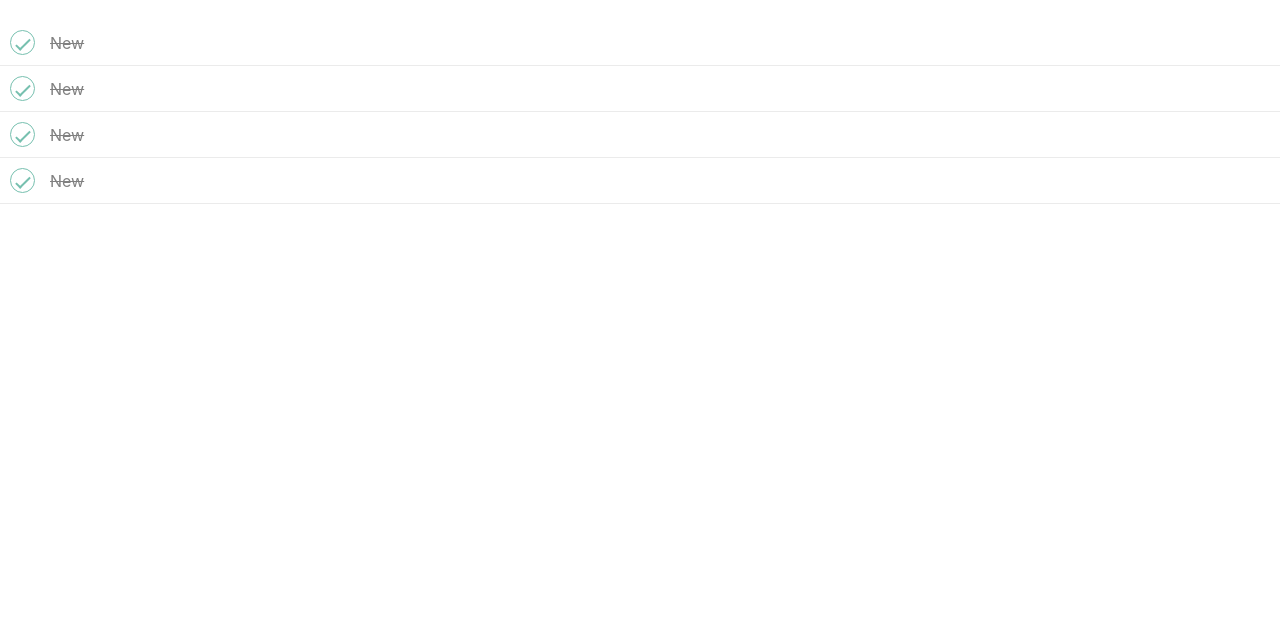
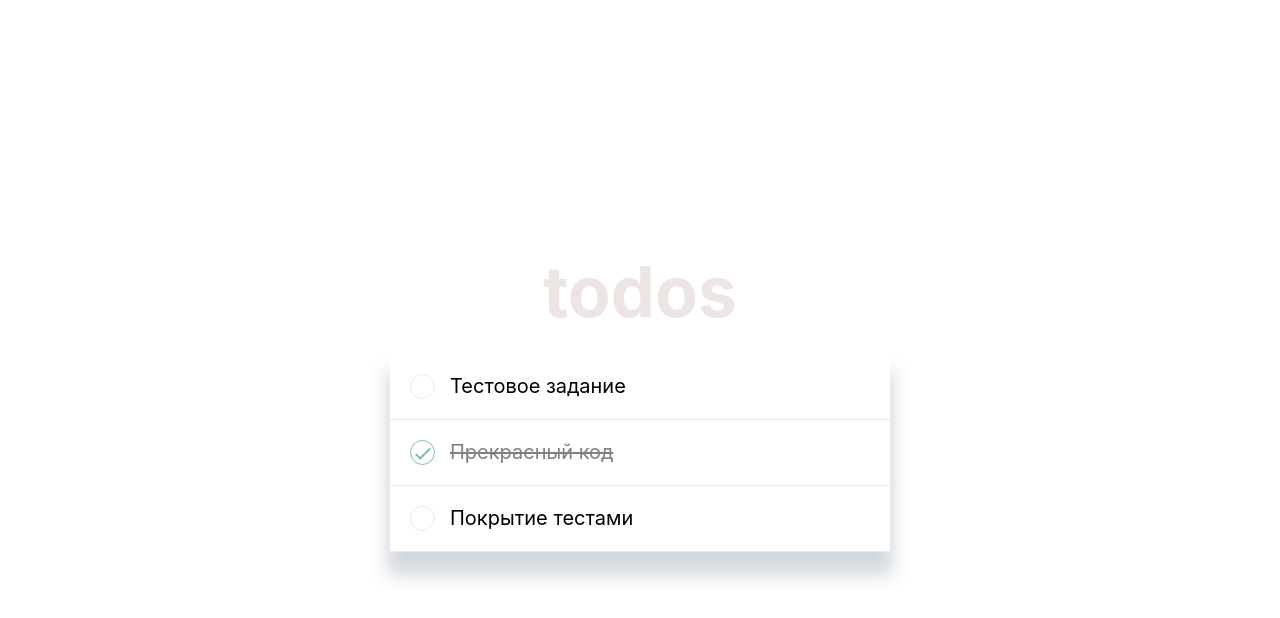
Before and after one commit to Devmidorka/Mindbox, a React (Create React App) app: page / in a window 1280 px wide. Shown: the top 618 px of the page. Built offline with nearby package versions, Linux system fonts and the light colour scheme.

Commit message:
TodoList component

```diff
--- a/src/App.js
+++ b/src/App.js
@@ -1,13 +1,10 @@
 import React from 'react';
-import TodoItem from "./components/TodoItem";
+import TodoList from "./components/TodoList";
 
 const App = () => {
     return (
-        <div style={{marginTop:'20px'}}>
-           <TodoItem/>
-           <TodoItem/>
-           <TodoItem/>
-           <TodoItem/>
+        <div className={'app'}>
+           <TodoList/>
         </div>
     );
 };
--- /dev/null
+++ b/src/assets/_app.scss
@@ -0,0 +1,6 @@
+.app{
+  min-height:100vh;
+  display:flex;
+  flex-direction:column;
+  justify-content:center;
+}
--- a/src/assets/_todoItem.scss
+++ b/src/assets/_todoItem.scss
@@ -1,8 +1,8 @@
 .todoItem{
   display:flex;
   align-items:center;
-  padding:10px;
-
+  padding:20px;
+  font-size:20px;
   border-bottom:1px solid #ebebeb;
   .todoTitle{
     margin-left:15px;
--- /dev/null
+++ b/src/assets/_todoList.scss
@@ -0,0 +1,15 @@
+.todo{
+  width:500px;
+  margin:0 auto;
+  h1{
+    text-align:center;
+    color:#ede4e4;
+    margin-bottom: 20px;
+    font-size: 70px;
+  }
+  .todoList{
+    -webkit-box-shadow: 0 20px 17px 3px rgba(34, 60, 80, 0.2);
+    -moz-box-shadow: 0 20px 17px 3px rgba(34, 60, 80, 0.2);
+    box-shadow: 0 20px 17px 3px rgba(34, 60, 80, 0.2);
+  }
+}
--- a/src/components/Checkbox.jsx
+++ b/src/components/Checkbox.jsx
@@ -1,11 +1,10 @@
 import React, {useState} from 'react';
 
-const Checkbox = ({state, onChange}) => {
+const Checkbox = ({state, onChange, todoId}) => {
     const [isChecked, setIsChecked] = useState(state)
     function change(e){
         setIsChecked(e.target.checked)
-        console.log(onChange)
-        onChange(e.target.checked)
+        onChange(todoId, e.target.checked)
     }
 
     return (
--- a/src/components/TodoItem.jsx
+++ b/src/components/TodoItem.jsx
@@ -1,17 +1,11 @@
-import React, {useState} from 'react';
+import React from 'react';
 import Checkbox from "./Checkbox";
 
-const TodoItem = () => {
-    const [todo, setTodo] = useState({id: 0 , title: 'New', isCompleted: true})
-
-    function changeStatus (status){
-        setTodo({...todo, isCompleted: status})
-    }
-
+const TodoItem = ({id, title, isCompleted, changeStatus}) => {
     return (
         <div className={'todoItem'}>
-            <Checkbox state={todo.isCompleted} onChange={changeStatus}/>
-            <p className={`todoTitle ${todo.isCompleted ? 'completed' : ''}`}>{todo.title}</p>
+            <Checkbox state={isCompleted} onChange={changeStatus} todoId={id}/>
+            <p className={`todoTitle ${isCompleted ? 'completed' : ''}`}>{title}</p>
         </div>
     );
 };
--- /dev/null
+++ b/src/components/TodoList.jsx
@@ -0,0 +1,37 @@
+import React from 'react';
+import {useState} from "react";
+import TodoItem from "./TodoItem";
+
+const TodoList = () => {
+    const [todos, setTodos] = useState([
+        {id: 0, title: 'Тестовое задание', isCompleted: false},
+        {id: 1, title: 'Прекрасный код', isCompleted: true},
+        {id: 2, title: 'Покрытие тестами', isCompleted: false},
+    ])
+
+    function changeStatus (id, status){
+        setTodos(todos.map(todo =>
+            todo.id === id ? {...todo, isCompleted:status}  : todo
+        ))
+    }
+
+    return (
+        <div className={'todo'}>
+            <h1>todos</h1>
+            <div className={'todoList'}>
+                {todos.map (todo => {
+                    return <TodoItem
+                        id={todo.id}
+                        title={todo.title}
+                        isCompleted={todo.isCompleted}
+                        key={todo.id}
+                        changeStatus={changeStatus}
+                    />
+                })}
+            </div>
+        </div>
+
+    );
+};
+
+export default TodoList;
--- a/src/index.scss
+++ b/src/index.scss
@@ -1,3 +1,5 @@
 @import './assets/_reset.scss';
 @import './assets/_checkbox.scss';
 @import './assets/_todoItem.scss';
+@import './assets/_todoList.scss';
+@import './assets/_app.scss';
```
